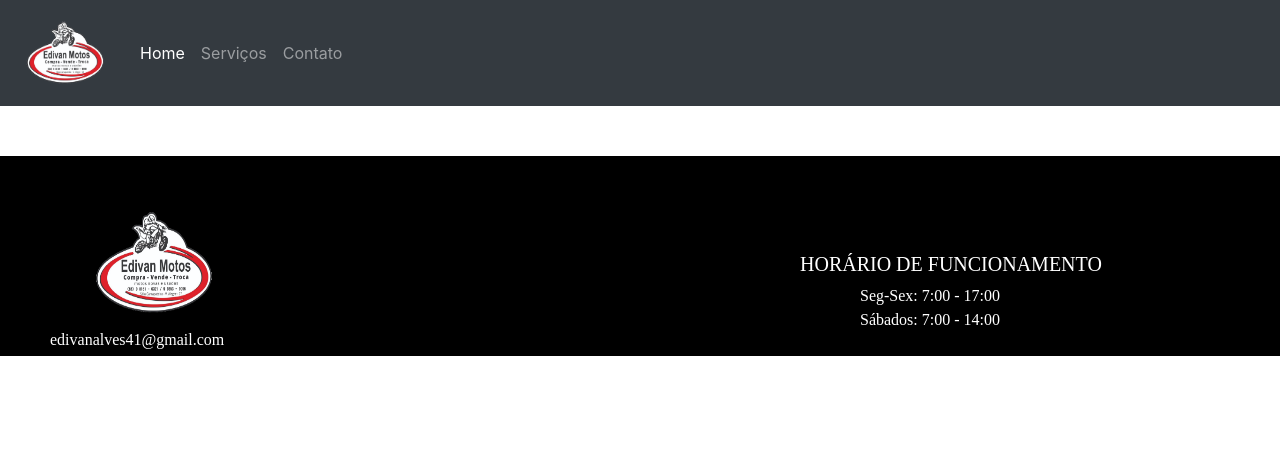
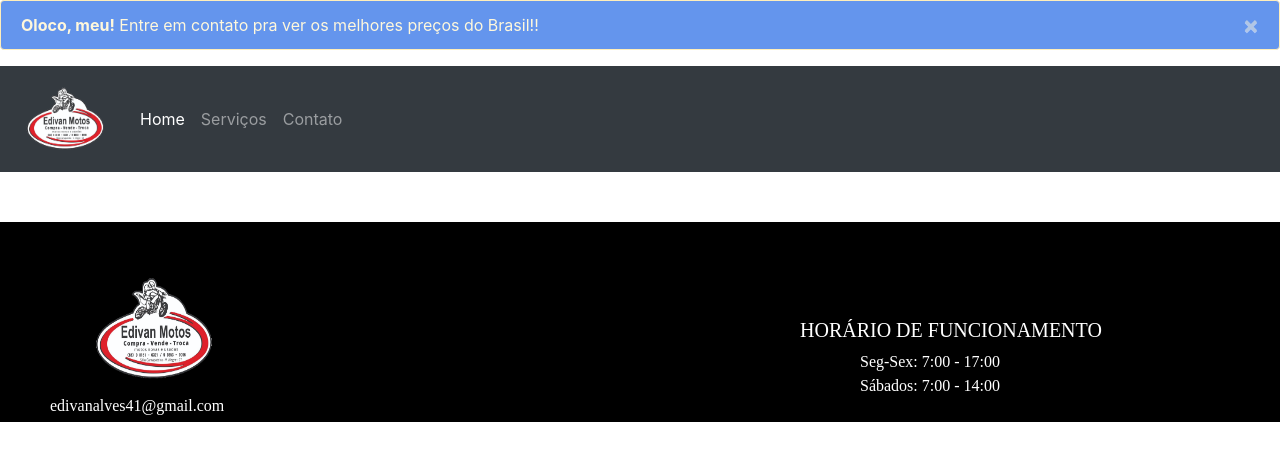
Before and after one commit to alessonsousa/Store_website, a PHP site: the page made by serviços.html in a window 1280 px wide; the page is wider, and only the part inside the window is pictured. Shown: the top 461 px of that part. Run offline with PHP 8.4, Linux system fonts and the light colour scheme.

Commit message:
version3.1

```diff
--- a/bootstrap-4.1.3-dist/css/estilo.css
+++ b/bootstrap-4.1.3-dist/css/estilo.css
@@ -105,3 +105,6 @@
     height: 130px;
     margin-left: 30px;
 }
+.emailoc a{
+    color: white;
+}
--- a/contatos.html
+++ b/contatos.html
@@ -110,8 +110,8 @@
     </div>
     <div class="emailoc">
       <img src="img/edivam motos.png" alt="">
-     <p>edivanalves41@gmail.com<br>
-     Sitio carrapateira, S/N - Distrito calabaça</p>
+     <p><a href="https://gmail.com/mail/help/intl/pt_pt/about.html" target="_blank">edivanalves41@gmail.com</a><br>
+      <a href="https://www.google.com.br/maps/@-6.838196,-39.2048639,3a,75y,1.01h,62.91t/data=!3m6!1e1!3m4!1sarJQC40I8jx3IzMhA03Gsg!2e0!7i13312!8i6656" target="_blank">Sitio carrapateira, S/N - Distrito calabaça</a></p>
 
     </div>
 
--- a/serviços.html
+++ b/serviços.html
@@ -16,23 +16,33 @@
     <title>Edivan Motos</title>
   </head>
   <body>
+      <!--alerta de compras-->
+    <div class="alert alert-warning alert-dismissible fade show" role="alert">
+        <strong>Oloco, meu!</strong> Entre em contato pra ver os melhores preços do Brasil!!
+        <button type="button" class="close" data-dismiss="alert" aria-label="Close">
+            <span aria-hidden="true">&times;</span>
+        </button>
+    </div>
+    <div id="pagtotal">
+        <!--MENU INICIAL-->
         <nav class="navbar navbar-expand-lg navbar-dark bg-dark">
             <a class="navbar-brand" href="#">
                 <img src="img/edivam motos.png" alt="eidvan motos">
             </a>
-          <button class="navbar-toggler" type="button" data-toggle="collapse" data-target="#textoNavbar" aria-controls="textoNavbar" aria-expanded="false" aria-label="Alterna navegação">
+            <button class="navbar-toggler" type="button" data-toggle="collapse" data-target="#textoNavbar"
+                aria-controls="textoNavbar" aria-expanded="false" aria-label="Alterna navegação">
                 <span class="navbar-toggler-icon"></span>
             </button>
             <div class="collapse navbar-collapse" id="textoNavbar">
                 <ul class="navbar-nav mr-auto">
                     <li class="nav-item active">
-                <a class="nav-link" href="#">Home <span class="sr-only">(Página atual)</span></a>
+                        <a class="nav-link" href="index.html">Home <span class="sr-only">(Página atual)</span></a>
                     </li>
                     <li class="nav-item">
-                <a class="nav-link" href="#">Serviços</a>
+                        <a class="nav-link" href="serviços.html">Serviços</a>
                     </li>
                     <li class="nav-item">
-                <a class="nav-link" href="#">Contato</a>
+                        <a class="nav-link" href="contatos.html">Contato</a>
                     </li>
                 </ul>
                 <span class="navbar-text">
```
Lines whose indentation alone changed are shown as unchanged.
